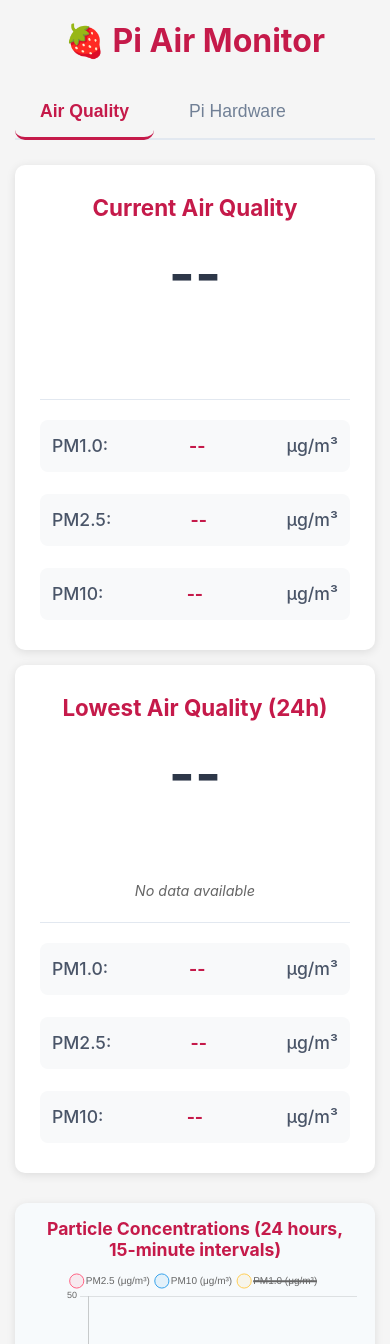
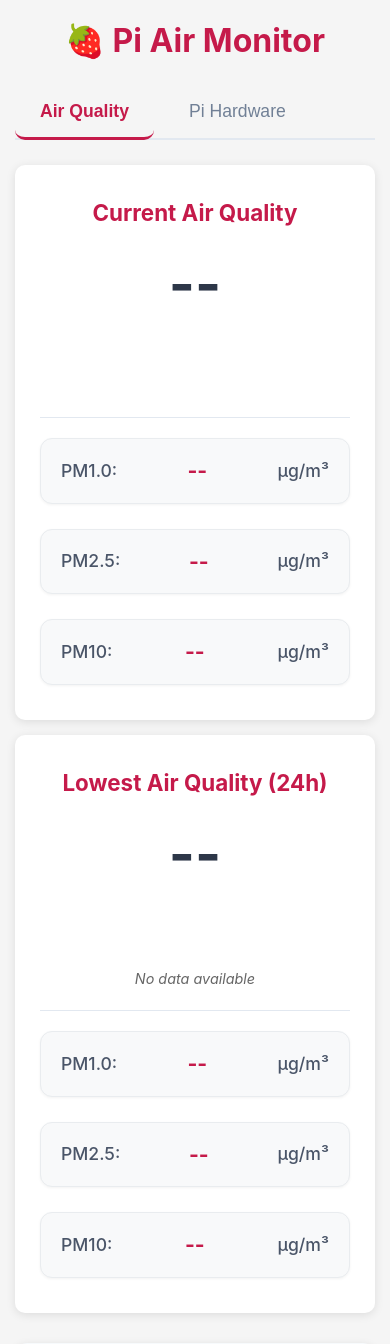
Before and after one commit to andrewrweber/pi_air, a Flask app: page / in a window 390 px wide. Shown: the top 1344 px of the page. Run offline with Flask 3, Linux system fonts and the light colour scheme; data that the repository does not hold is empty.

Commit message:
Further improve desktop air quality cards to match mobile design
After reviewing mobile vs desktop screenshots, made additional improvements:

- Make AQI level badges more prominent with larger padding (12px 24px) and border-radius (25px)
- Add min-width to AQI badges for consistent appearance
- Convert PM metrics to individual card-style layout with proper shadows and borders
- Increase metric value font size to 1.2em for better readability
- Add consistent padding (15px 20px) and spacing (15px gap) between metrics
- Set minimum card height for better proportions
- Enhanced visual hierarchy with better spacing throughout

Desktop cards now closely match the clean, card-based mobile design.

🤖 Generated with [Claude Code](https://claude.ai/code)

Co-Authored-By: Claude <noreply@anthropic.com>

```diff
--- a/static/style.css
+++ b/static/style.css
@@ -211,12 +211,14 @@ h1 {
 /* Enhanced air quality cards for desktop - using mobile design principles */
 #air-quality-card, #worst-air-quality-card {
     text-align: center;
-    padding: 25px;
+    padding: 30px 25px;
+    min-height: 400px;
 }
 
 #air-quality-card h2, #worst-air-quality-card h2 {
     font-size: 1.4em;
-    margin-bottom: 20px;
+    margin-bottom: 25px;
+    color: #c51a4a;
 }
 
 #aqi-value, #worst-aqi-value {
@@ -230,10 +232,11 @@ h1 {
     font-size: 1.2em;
     font-weight: 600;
     margin-bottom: 20px;
-    padding: 8px 16px;
-    border-radius: 20px;
+    padding: 12px 24px;
+    border-radius: 25px;
     display: inline-block;
     color: white;
+    min-width: 120px;
 }
 
 .worst-time {
@@ -243,29 +246,31 @@ h1 {
     font-style: italic;
 }
 
-/* Enhanced air quality details */
+/* Enhanced air quality details - mobile-style individual cards */
 .air-quality-details {
     display: flex;
     flex-direction: column;
-    gap: 12px;
+    gap: 15px;
     margin-top: 20px;
 }
 
 .air-metric {
     background: #f8f9fa;
-    padding: 12px;
-    border-radius: 8px;
+    padding: 15px 20px;
+    border-radius: 12px;
     display: flex;
     justify-content: space-between;
     align-items: center;
     font-weight: 500;
     font-size: 1.1em;
+    border: 1px solid #e9ecef;
+    box-shadow: 0 1px 3px rgba(0, 0, 0, 0.05);
 }
 
 .air-metric span {
     font-weight: bold;
     color: #c51a4a;
-    font-size: 1em;
+    font-size: 1.2em;
 }
 
 .air-quality-section > div[style*="height"] {
```
